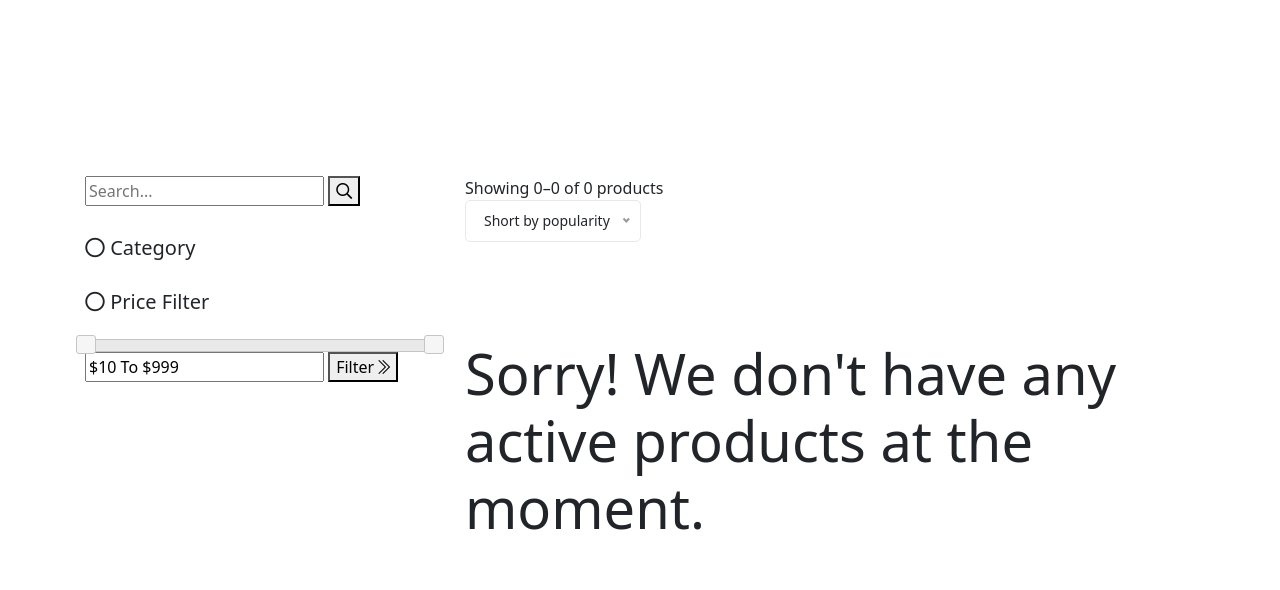
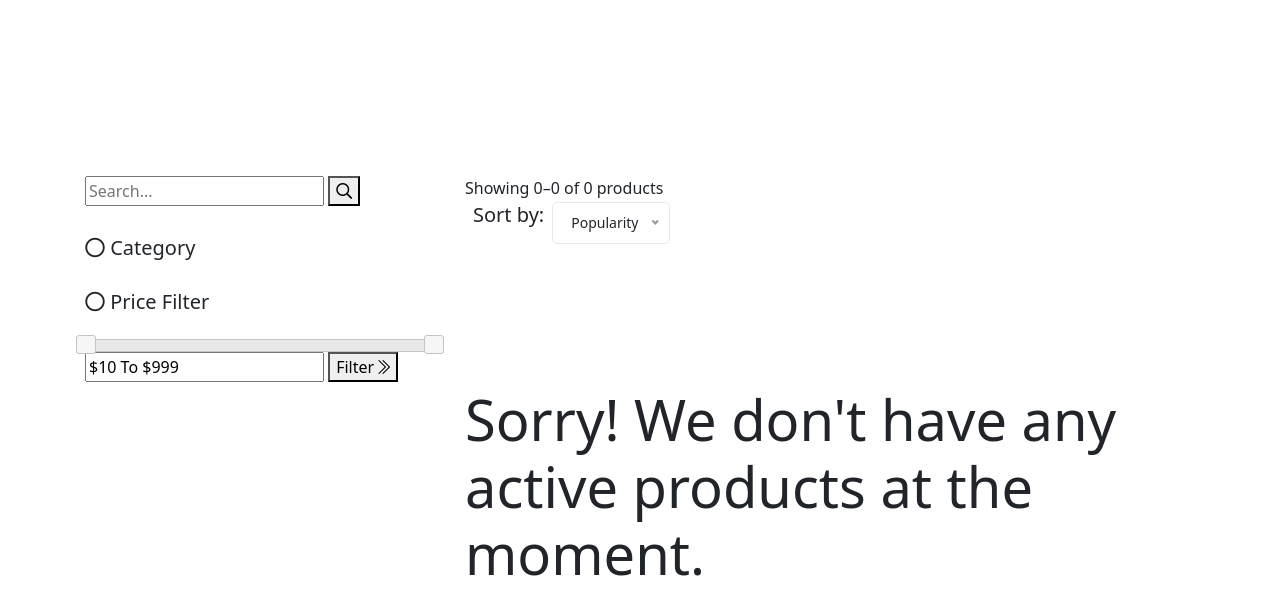
Before and after one commit to SteveAlsamarae/fitster, a Django app: page / in a window 1280 px wide. Shown: the part 964-1554 px from the top of the page. Run offline with Django 4.2, Linux system fonts and the light colour scheme; data that the repository does not hold is empty; some libraries are stand-ins or nearby versions; some web fonts are replaced.

Commit message:
Add product sorting feature (#21)

```diff
--- a/static/js/main.js
+++ b/static/js/main.js
@@ -174,9 +174,14 @@
     });
   }
 
+  $(document).on("change", ".sort-select", function (e) {
+    e.target.dispatchEvent(new Event("change"));
+  });
+
   var total = 0;
   var cart_qty_val = document.getElementsByClassName("cart-item-qty");
 
+  if (cart_qty_val.length > 0) {
     for (var i = 0; i < cart_qty_val.length; i++) {
       total += parseInt(cart_qty_val[i].value);
     }
@@ -194,8 +199,10 @@
       }
       total = newVal;
     });
+  }
 
   var qtybutton = document.querySelectorAll(".qtybutton");
+  if (qtybutton.length > 0) {
     for (var i = 0; i < qtybutton.length; i++) {
       qtybutton[i].addEventListener("click", function (e) {
         var get_qty_elem = this.parentElement.querySelector("input");
@@ -206,20 +213,26 @@
         set_qty_elem.value = get_qty_elem.value;
       });
     }
+  }
 
   var cart_clear_btn = document.getElementById("cart_clear_btn");
+  if (cart_clear_btn) {
     cart_clear_btn.addEventListener("click", function (e) {
       var cart_count = document.getElementById("cart_items_counts");
       cart_count.innerHTML = "0";
     });
+  }
 
   var cart_update_btn = document.getElementById("cart_update_btn");
+  if (cart_update_btn) {
     cart_update_btn.addEventListener("click", function (e) {
       var cart_count = document.getElementById("cart_items_counts");
       cart_count.innerHTML = total;
     });
+  }
 
   var delete_item_btns = document.getElementsByClassName("delete_item_btn");
+  if (delete_item_btns.length > 0) {
     for (var i = 0; i < delete_item_btns.length; i++) {
       delete_item_btns[i].addEventListener("click", function (e) {
         var item_count =
@@ -235,4 +248,5 @@
         cart_count.innerHTML = total;
       });
     }
+  }
 })(jQuery);
--- a/store/products/urls.py
+++ b/store/products/urls.py
@@ -7,6 +7,7 @@ from .views import (
     store_view,
     product_search_view,
     product_price_filter_view,
+    product_sort_by_popularity_view,
 )
 
 app_name = "products"
@@ -22,4 +23,5 @@ urlpatterns = [
     ),
     path("search/", product_search_view, name="search"),
     path("filter/", product_price_filter_view, name="filter"),
+    path("sort/", product_sort_by_popularity_view, name="sorting"),
 ]
--- a/store/products/views.py
+++ b/store/products/views.py
@@ -150,3 +150,45 @@ def product_price_filter_view(request: HttpRequest) -> HttpResponse:
             "categories": categories,
         },
     )
+
+
+def product_sort_by_popularity_view(request: HttpRequest) -> HttpResponse:
+    products = Product.objects.prefetch_related("product_images").filter(is_active=True)
+    categories = ProductCategory.objects.all()
+
+    if request.htmx:
+        sorting_value = request.GET.get("sort_by_popularity", None)
+
+        if sorting_value == "1":
+            products = products.filter(is_active=True).order_by("sale_tag")
+        elif sorting_value == "2":
+            products = products.filter(is_active=True).order_by("-updated_at")
+        elif sorting_value == "3":
+            products = products.filter(is_active=True).order_by("regular_price")
+        elif sorting_value == "4":
+            products = products.filter(is_active=True).order_by("-regular_price")
+
+        page_obj = paginate(request, products, 10)
+
+        if products:
+            return render(
+                request,
+                "_partials/product_list.html",
+                {
+                    "products": products,
+                    "page_obj": page_obj,
+                },
+            )
+        else:
+            return render(request, "_partials/no_product.html")
+
+    page_obj = paginate(request, products, 10)
+    return render(
+        request,
+        "store/shop.html",
+        {
+            "products": products,
+            "page_obj": page_obj,
+            "categories": categories,
+        },
+    )
--- a/templates/store/shop.html
+++ b/templates/store/shop.html
@@ -95,14 +95,23 @@
           <div class="col-lg-8">
             <div id="product_meta_bar" class="product-meta mb-20">
               <div class="search_result">Showing {{ page_obj.start_index }}–{{ page_obj.end_index }} of {{ products.count }} products</div>
-              <div class="selection">
+              <div class="selection d-flex align-items-center">
+                <span class="lead px-2 pb-3">Sort by:</span>
                 <select
-                  name="Short by popularity"
-                  id="transport"
-                  style="display: none"
+                  name="sort_by_popularity"
+                  id="sort_select"
+                  style="display: none;"
+                  class="sort-select"
+                  hx-get="{% url 'products:sorting' %}"
+                  hx-target="#product_list"
+                  hx-indicator=".htmx-indicator"
+                  hx-swap="outerHTML swap:.5s"
+                  hx-trigger="change"
                 >
-                  <option value="01">Short by popularity</option>
-                  <option value="01">Price</option>
+                  <option value="1">Popularity</option>
+                  <option value="2">Date</option>
+                  <option value="3">Price low to high</option>
+                  <option value="4">Price high to low</option>
                 </select>
               </div>
             </div>
```
Also changed, not shown: static/scss/component/_product.scss (+5 -6 lines). Lines whose indentation alone changed are shown as unchanged.
